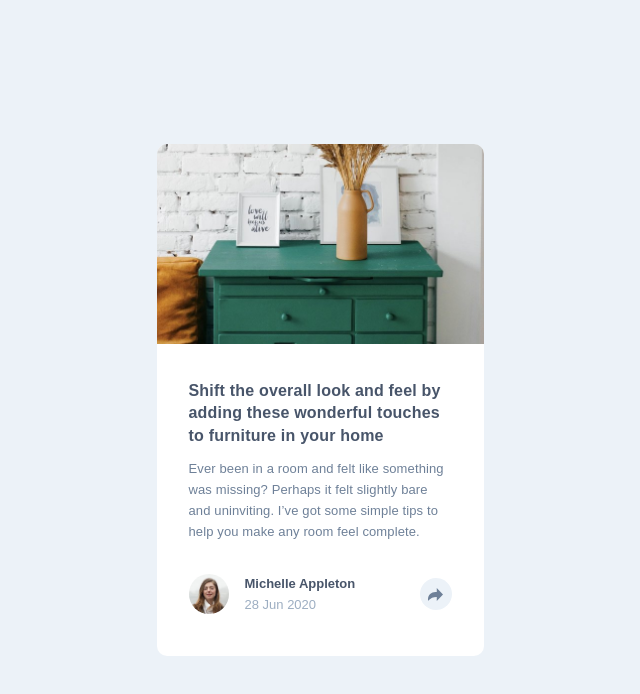
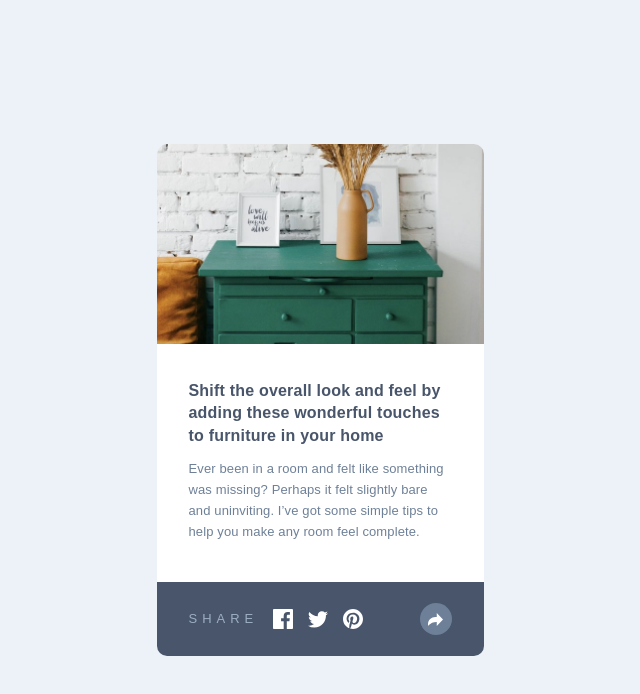
Before and after one commit to waquintero-ia/articlePreview, a React app: page / in a window 1280 px wide. Shown: the top 694 px of the page, without its empty margins (320-960 px from the left). Built offline with nearby package versions, Linux system fonts and the light colour scheme; the HTML template or start-up script is replaced by a standard one.

Commit message:
component share popup

```diff
--- a/src/component/Card.jsx
+++ b/src/component/Card.jsx
@@ -1,19 +1,22 @@
 import Description from "./Description"
 import Hero from "./Hero"
-import ShareMain from "./ShareMain"
+//import ShareMain from "./ShareMain"
+import SharePopup from "./SharePopup"
 
 const Card = () =>{
   return(
     <>
-      <div className="card_container w-[327px] min-h-[512px] bg-white rounded-[10px] overflow-hidden">
+      <div className="card_container relative w-[327px] min-h-[512px] bg-white rounded-[10px] overflow-hidden">
         <div className="card_content">
           <Hero />
           <div className="card_description flex flex-col pt-[36px] px-[32px] pb-[20px] gap-[32px]">
           <Description />
-          <ShareMain />
+          {/*<ShareMain />*/}
+          <SharePopup />
           </div>
         </div>
       </div>
+
     </>
   )
 }
--- /dev/null
+++ b/src/component/SharePopup.jsx
@@ -0,0 +1,31 @@
+const SharePopup = () =>{
+  return(
+    <>
+      <div className="popup_container absolute w-[100%] h-[74px] bg-blue-900 bottom-0 left-0 flex px-8 justify-center items-center">
+        <div className="popup_content flex justify-between w-full">
+          <div className="share_links flex justify-between w-[175px] items-center">
+            <div className="links_title uppercase text-[13px] font-medium text-blue-700 tracking-[5px]">
+              share
+            </div>
+            <picture>
+              <img src="./images/icon-facebook.svg" alt="facebook" />
+            </picture>
+            <picture>
+              <img src="./images/icon-twitter.svg" alt="twitter" />
+            </picture>
+            <picture>
+              <img src="./images/icon-pinterest.svg" alt="pinterest" />
+            </picture>
+          </div>
+          <div className="share w-8 h-8 bg-blue-800 rounded-full flex justify-center items-center text-white">
+            <svg xmlns="http://www.w3.org/2000/svg" width="15" height="13">
+              <path fill="currentColor" d="M15 6.495L8.766.014V3.88H7.441C3.33 3.88 0 7.039 0 10.936v2.049l.589-.612C2.59 10.294 5.422 9.11 8.39 9.11h.375v3.867L15 6.495z"/>
+            </svg>
+          </div>
+        </div>
+      </div>
+    </>
+  )
+}
+
+export default SharePopup
```
